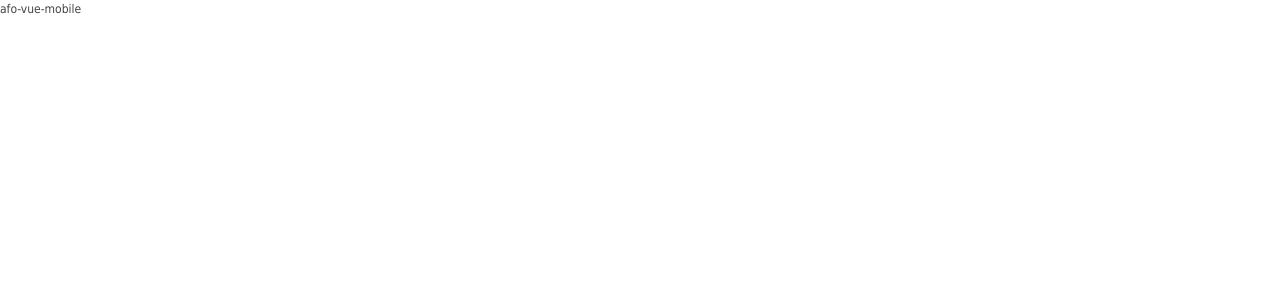
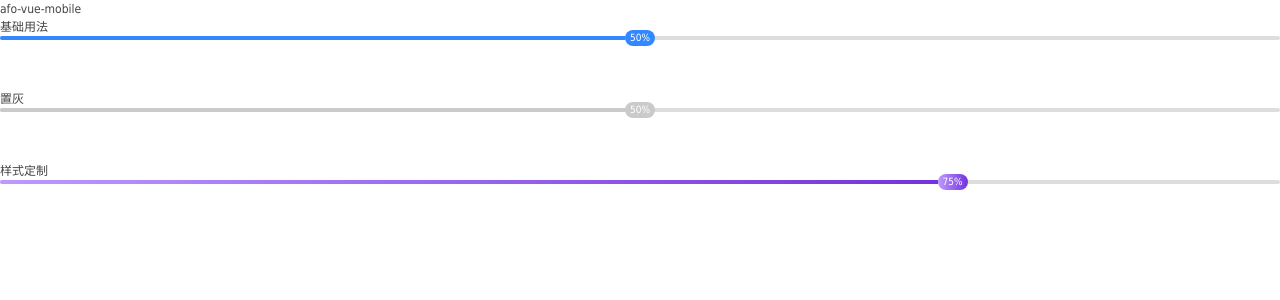
Before and after one commit to chenjinxinlove/afo-react-mobile, a React app: page /progress in a window 1280 px wide. Shown: the top 300 px of the page. Built offline with nearby package versions, Linux system fonts and the light colour scheme.

Commit message:
progress test

```diff
--- a/src/App.tsx
+++ b/src/App.tsx
@@ -8,6 +8,7 @@ import LoadingDemo from './pageages/loading/demo//index';
 import NavbarDemo from './pageages/navbar/demo//index';
 import NoticeBarDeom from './pageages/notice-bar/demo/index';
 import PaginationDeom from './pageages/pagination/demo/index';
+import ProgressDeom from './pageages/progress/demo/index';
 import RadeDemo from './pageages/rate/demo/index';
 import TabDemo from './pageages/tab/demo/index';
 import TabBarDeom from './pageages/tabbar/demo/index';
@@ -35,6 +36,7 @@ class App extends React.Component {
                 <Route path="/card" component={RadeDemo} />
                 <Route path="/tab" component={TabDemo} />
                 <Route path="/pagination" component={PaginationDeom} />
+                <Route path="/progress" component={ProgressDeom} />
               </main>
         </div>
       </BrowserRouter>
--- /dev/null
+++ b/src/pageages/progress/demo/index.tsx
@@ -0,0 +1,21 @@
+import * as React from 'react';
+import Progress from '../index';
+
+class ProgressDeom extends React.Component<any> {
+  render() {
+    return (
+      <div>
+        <p>基础用法</p>
+        <Progress percentage={50} />
+        <div style={{height: "50px"}} />
+        <p>置灰</p>
+        <Progress percentage={50} inactive={true} />
+        <div style={{height: "50px"}} />
+        <p>样式定制</p>
+        <Progress percentage={75} pivot-text="紫色" pivot-color="#7232dd" color="linear-gradient(to right, #be99ff, #7232dd)" />
+      </div>
+    );
+  }
+}
+
+export default ProgressDeom
--- /dev/null
+++ b/src/pageages/progress/index.tsx
@@ -0,0 +1,79 @@
+import classnames from 'classnames'
+import * as React from 'react'
+import {isDef} from '../../common/utils/index'
+import './style/progress.styl'
+
+export interface ProgressProps {
+  inactive?: boolean;
+  pivotText?: string;
+  pivotColor?: string;
+  percentage: number;
+  showPivot?:boolean;
+  color?: string;
+  textColor?: string;
+}
+
+class Progress extends React.Component<ProgressProps, any> {
+  pivotRef: any;
+  progressRef: any;
+  static defaultProps = {
+    showPivot: true,
+    color: '#38f',
+    textColor: '#fff'
+  }
+  constructor (props: ProgressProps) {
+    super(props);
+    this.pivotRef = React.createRef();
+    this.progressRef = React.createRef();
+    this.state = {
+      pivotWidth: 0,
+      progressWidth: 0
+    }
+  }
+  componentDidMount () {
+    this.getWidth()
+  }
+  getWidth = () => {
+    const progressWidth = this.progressRef.current.offsetWidth;
+    const pivotWidth = this.pivotRef ? this.pivotRef.current.offsetWidth : 0;
+    this.setState({
+      progressWidth, pivotWidth
+    })
+  }
+  render () {
+    const {
+      inactive,
+      pivotText,
+      pivotColor,
+      percentage,
+      showPivot,
+      color,
+      textColor,
+    } = this.props;
+    const { pivotWidth, progressWidth } = this.state;
+    const currentColor = inactive ? '#cacaca' : color;
+    const text = isDef(pivotText) ? pivotText: percentage + '%';
+    const portionCls = classnames('afo-progress__portion', {
+      'afo-progress__portion--with-pivot': showPivot && text
+    })
+    const portionStyle = {
+      width: (progressWidth - pivotWidth) * percentage / 100 + 'px',
+      background: currentColor
+    }
+    const pivotStyle = {
+      color: textColor,
+      background: pivotColor || currentColor
+    }
+    return (
+      <div className="afo-progress" ref={this.progressRef}>
+        <span className={portionCls} style={portionStyle}>
+        {
+          showPivot && text ? <span  ref={this.pivotRef} style={pivotStyle} className="afo-progress__pivot">{ text }</span> : ''
+        }
+        </span>
+      </div>
+    )
+  }
+}
+
+export default Progress
--- /dev/null
+++ b/src/pageages/progress/style/progress.styl
@@ -0,0 +1,28 @@
+@require "../../../common/stylus/variable.styl"
+.afo-progress
+  height: 4px
+  position: relative
+  border-radius: 4px
+  background: $fill-tap
+  &__portion
+    left: 0
+    height: 100%
+    position: absolute
+    border-radius: inherit
+    &--with-pivot
+      border-top-right-radius: 0
+      border-bottom-right-radius: 0
+  &__pivot
+    top: 50%
+    right: 0
+    min-width: 2em
+    padding: 0 5px
+    font-size: 10px
+    position: absolute
+    line-height: 1.6
+    text-align: center
+    border-radius: 1em
+    word-break: keep-all
+    box-sizing: border-box
+    background-color: $fill-tap
+    transform: translate(100%, -50%)
```
Also changed, not shown: src/pageages/pagination/demo/index.tsx (line endings or trailing spaces), 1 other file (tests, documents, lock files or other folders).
